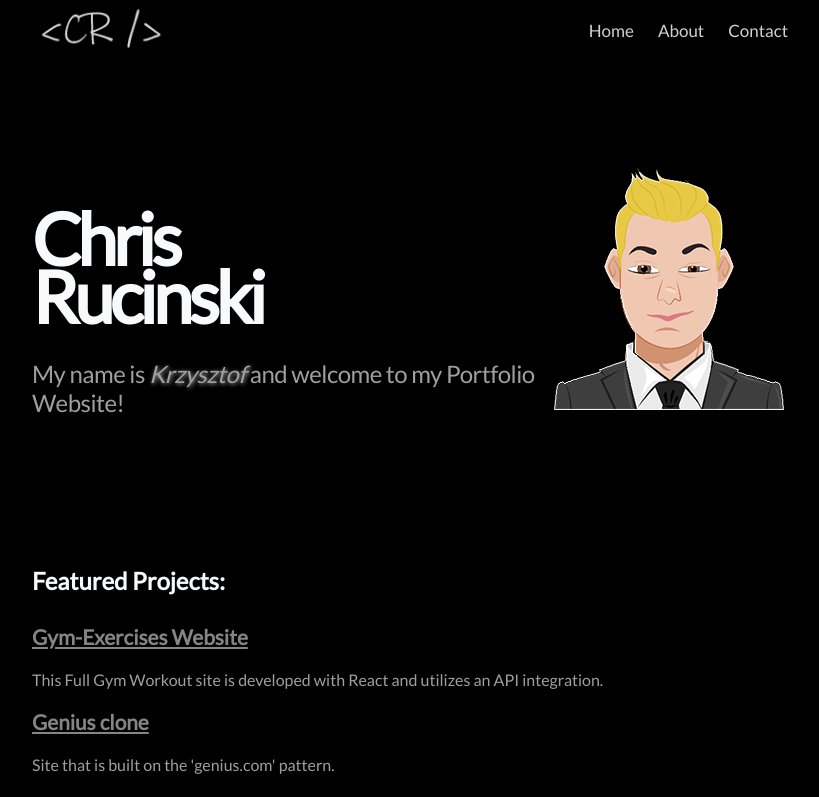
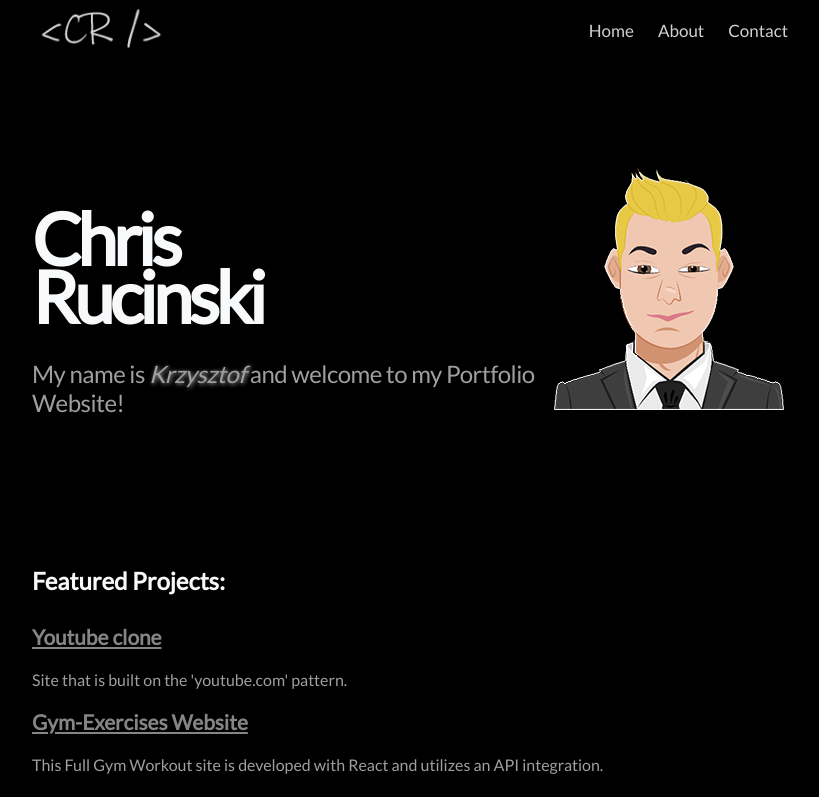
Before and after one commit to n1nis/Portfolio, a React (Create React App) app: page / in a window 1280 px wide. Shown: the top 797 px of the page, without its empty margins (224-1043 px from the left). Built offline with nearby package versions, Linux system fonts and the light colour scheme.

Commit message:
Update Main.js

```diff
--- a/src/components/Main.js
+++ b/src/components/Main.js
@@ -64,6 +64,12 @@ function Main() {
       <section className="projects">
         <h2>Featured Projects:</h2>
         <ul>
+          <li>
+            <Link to="https://n1nis.github.io/youtube_clone/">
+              <h3>Youtube clone</h3>
+            </Link>
+            <p>Site that is built on the 'youtube.com' pattern.</p>
+          </li>
           <li>
             <Link to="https://n1nis.github.io/gym_website/">
               <h3>Gym-Exercises Website</h3>
```
